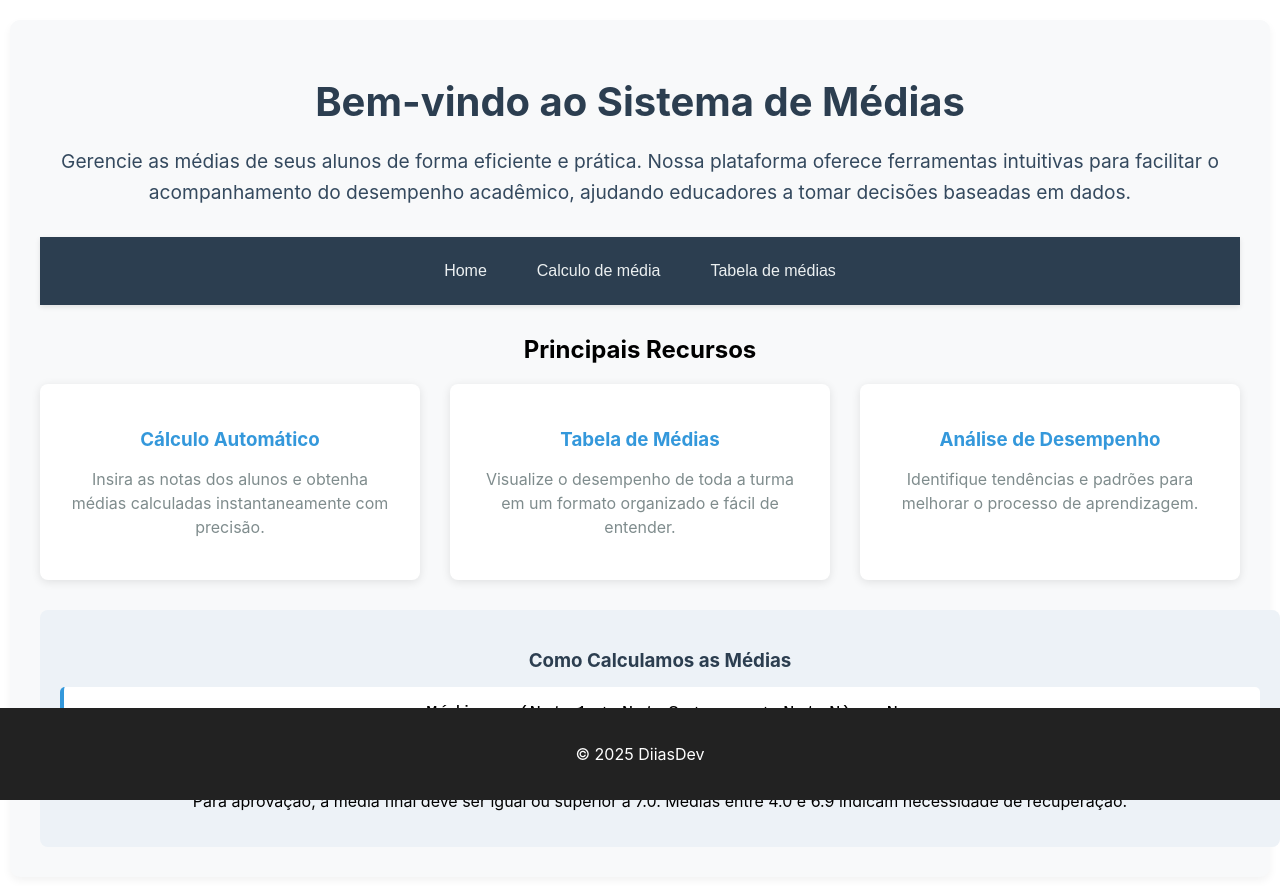
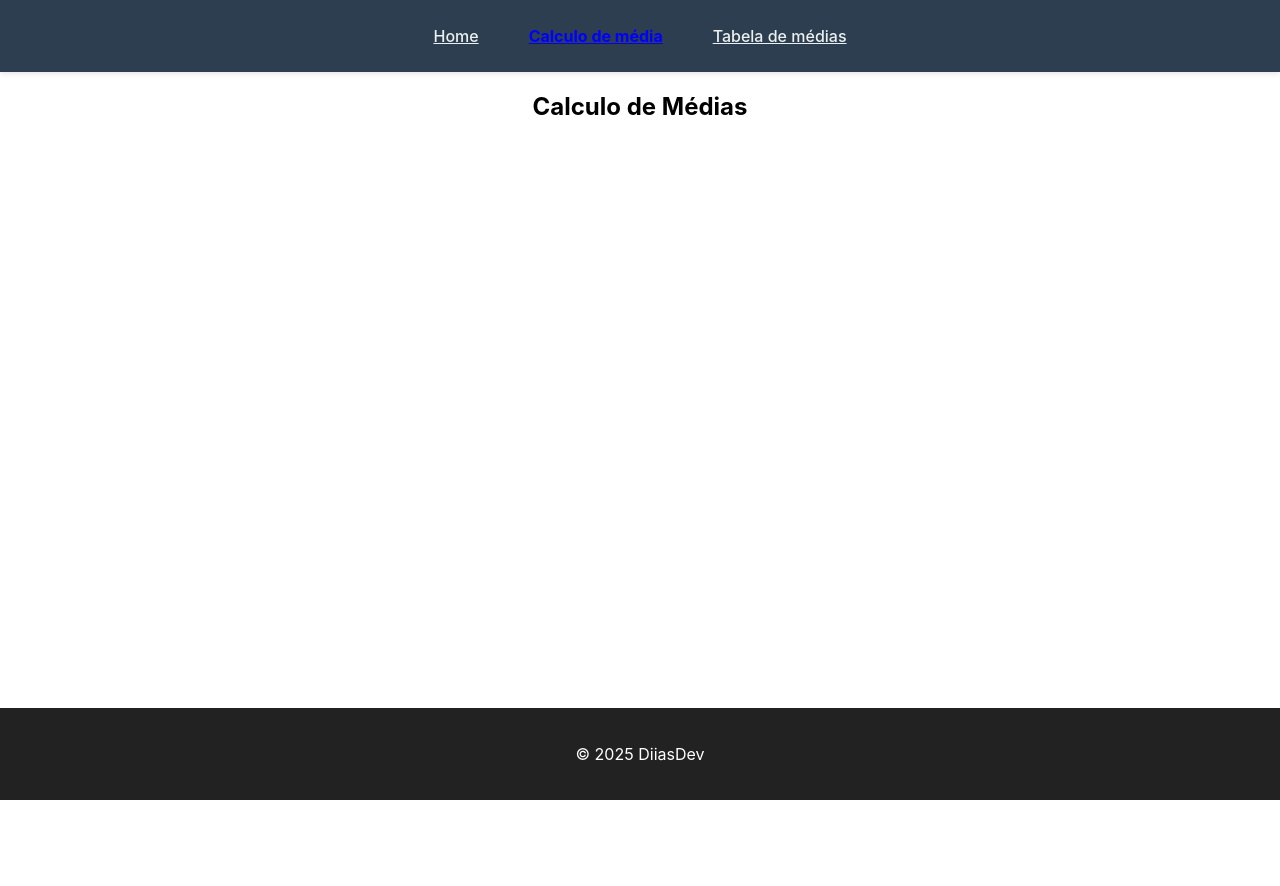
Before and after one commit to DiiasDev/CalculoDeMedias, a React (Create React App) app: page /calculo-media in a window 1280 px wide. Shown: the top 886 px of the page. After the commit the page ends 800 px from the top, so only its background shows below. Built offline with nearby package versions, Linux system fonts and the light colour scheme.

Commit message:
Adição de rotas para home, calculo de media e tabela de media

```diff
--- a/package.json
+++ b/package.json
@@ -13,6 +13,7 @@
     "@types/react-dom": "^19.1.5",
     "react": "^19.1.0",
     "react-dom": "^19.1.0",
+    "react-router-dom": "^6.30.1",
     "react-scripts": "5.0.1",
     "typescript": "^4.9.5",
     "web-vitals": "^2.1.4"
--- a/src/App.tsx
+++ b/src/App.tsx
@@ -1,14 +1,24 @@
 import "./App.css";
 import Footer from "./components/Footer/footer";
-import TextHome from "./components/TextHome/textHome";
+import Navigation from "./components/Navigation/navigation";
+import { Routes, Route } from "react-router-dom";
+import HomePage from "./pages/HomePage/homePage";
+import CalcMedia from "./pages/CalcMedia/calcMedia";
+import Medias from "./pages/Medias/medias";
 
 function App() {
   return (
     <>
       <div className="App">
-        <TextHome/>
+        <Navigation />
+        <div className="contentArea">
+          <Routes>
+            <Route path="/" element={<HomePage />} />
+            <Route path="/calculo-media" element={<CalcMedia />} />
+            <Route path="/tabela-media" element={<Medias />} />
+          </Routes>
+        </div>
       </div>
-
       <Footer />
     </>
   );
--- a/src/components/Navigation/navigation.tsx
+++ b/src/components/Navigation/navigation.tsx
@@ -1,12 +1,30 @@
+import { Link, useLocation } from "react-router-dom";
 import styles from "./styles.module.css";
 
 export default function Navigation() {
+  const location = useLocation();
+
   return (
     <div className={styles.navContainer}>
       <nav className={styles.navItems}>
-        <button className={styles.navButton}>Home</button>
-        <button className={styles.navButton}>Calculo de média</button>
-        <button className={styles.navButton}>Tabela de médias</button>
+        <Link
+          to="/"
+          className={`${styles.navButton} ${location.pathname === "/" ? styles.active : ""}`}
+        >
+          Home
+        </Link>
+        <Link
+          to="/calculo-media"
+          className={`${styles.navButton} ${location.pathname === "/calculo-media" ? styles.active : ""}`}
+        >
+          Calculo de média
+        </Link>
+        <Link
+          to="/tabela-media"
+          className={`${styles.navButton} ${location.pathname === "/tabela-media" ? styles.active : ""}`}
+        >
+          Tabela de médias
+        </Link>
       </nav>
     </div>
   );
--- a/src/components/Navigation/styles.module.css
+++ b/src/components/Navigation/styles.module.css
@@ -1,7 +1,7 @@
 .navContainer {
   width: 100%;
   background-color: #2c3e50;
-  padding: 15px 0;
+  padding: 1rem 0;
   box-shadow: 0 2px 5px rgba(0, 0, 0, 0.1);
 }
 
@@ -29,6 +29,18 @@
   transform: translateY(-2px);
 }
 
+.active {
+  font-weight: bold;
+  color: blue;
+  /* ou qualquer outro destaque */
+}
+
+.contentArea {
+  margin: 1rem auto;
+  width: 100%;
+  max-width: 1200px;
+}
+
 @media (max-width: 600px) {
   .navItems {
     flex-direction: column;
--- a/src/components/TextHome/textHome.tsx
+++ b/src/components/TextHome/textHome.tsx
@@ -1,5 +1,4 @@
 import styles from "./styles.module.css";
-import Navigation from "../Navigation/navigation";
 
 export default function TextHome() {
   return (
@@ -12,10 +11,6 @@ export default function TextHome() {
           acompanhamento do desempenho acadêmico, ajudando educadores a tomar
           decisões baseadas em dados.
         </p>
-        <div>
-          <Navigation />
-        </div>
-
         <div className={styles.featuresSection}>
           <h2>Principais Recursos</h2>
           <div className={styles.featuresGrid}>
--- a/src/index.tsx
+++ b/src/index.tsx
@@ -3,13 +3,16 @@ import ReactDOM from 'react-dom/client';
 import './index.css';
 import App from './App';
 import reportWebVitals from './reportWebVitals';
+import { BrowserRouter } from 'react-router-dom';
 
 const root = ReactDOM.createRoot(
   document.getElementById('root') as HTMLElement
 );
 root.render(
   <React.StrictMode>
-    <App />
+    <BrowserRouter>
+      <App />
+    </BrowserRouter>
   </React.StrictMode>
 );
 
--- a/src/pages/CalcMedia/calcMedia.tsx
+++ b/src/pages/CalcMedia/calcMedia.tsx
@@ -1,7 +1,9 @@
 export default function CalcMedia() {
-    return(
-        <div>
-
-        </div>
-    )
+  return (
+    <>
+      <div>
+        <h2>Calculo de Médias</h2>
+      </div>
+    </>
+  );
 }
--- a/src/pages/HomePage/homePage.tsx
+++ b/src/pages/HomePage/homePage.tsx
@@ -1,7 +1,9 @@
+import TextHome from "../../components/TextHome/textHome";
+
 export default function HomePage() {
-    return(
-        <div>
-
-        </div>
-    )
+  return (
+    <div>
+      <TextHome />
+    </div>
+  );
 }
```
Also changed, not shown: 1 other file (tests, documents, lock files or other folders).
